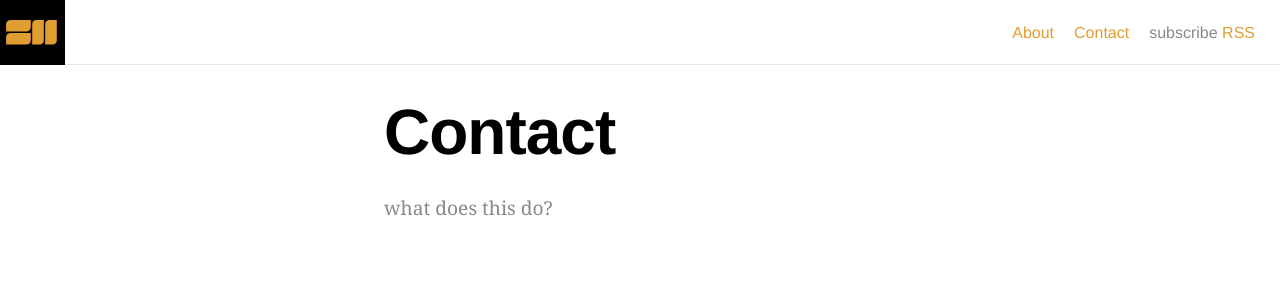
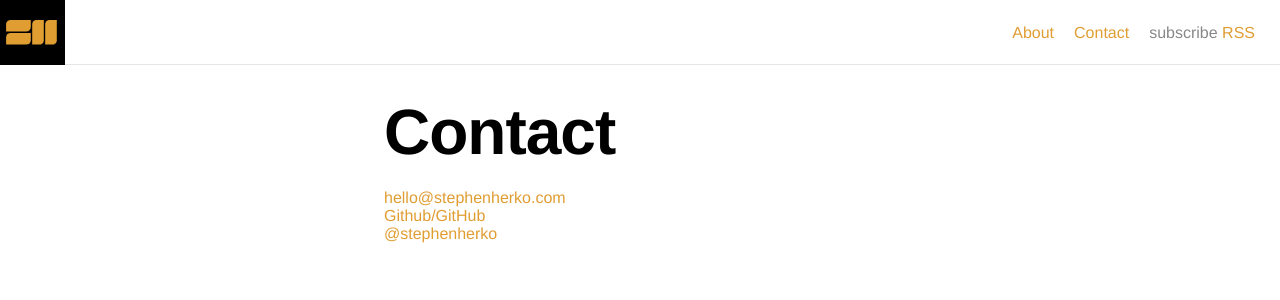
Before and after one commit to sherkoo/stephenherko.github.io, a Jekyll site: the page built from contact.md, in a window 1280 px wide. Shown: the top 300 px of the page. Built offline with Jekyll 4.4.1, drawn with Linux system fonts in a browser that asks for light colours.

Commit message:
update contact page

```diff
--- a/contact.md
+++ b/contact.md
@@ -4,4 +4,8 @@ title: Contact
 permalink: /contact/
 ---
 
-what does this do?
+<ul>
+  <li><a href="mailto:{{ site.email }}">hello@stephenherko.com</a></li>
+  <li><a href="http://github.com/{{ site.github }}" target="_blank">Github/{{ site.github }}</a></li>
+  <li><a href="http://twitter.com/{{ site.twitter }}" target="_blank">@{{ site.twitter }}</a></li>
+</ul>
```
Also changed, not shown: 2 other files.
